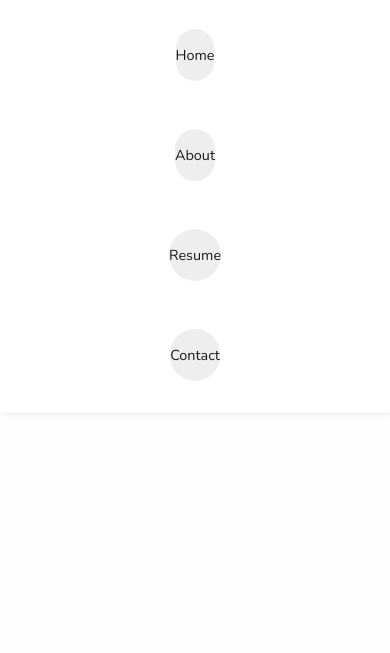
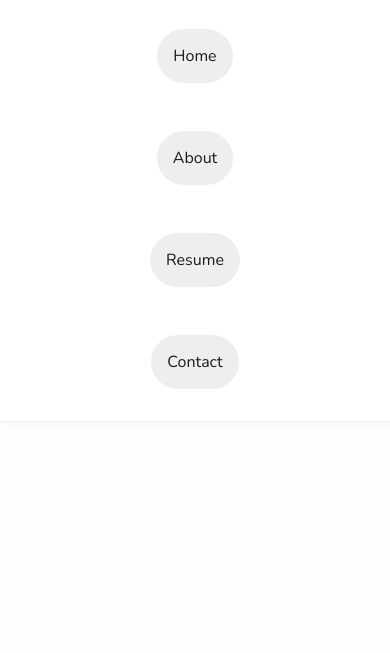
Before and after one commit to SDAbuzar/Simple-Portfolio, a plain HTML site: page index.html in a window 390 px wide. Shown: the part 191-844 px from the top of the page. Drawn offline with nearby package versions, Linux system fonts and the light colour scheme.

Commit message:
Update style.css

```diff
--- a/style.css
+++ b/style.css
@@ -209,7 +209,7 @@ section {
 
   header .navbar ul li a {
     width: 100%;
-    padding: 1rem 0;
+    padding: 2 2;
     text-align: center;
   }
 
@@ -231,6 +231,6 @@ section {
 
 @media (max-width: 480px) {
   header .navbar ul li a {
-    font-size: 0.9rem;
+    font-size: 1rem;
   }
 }
```
